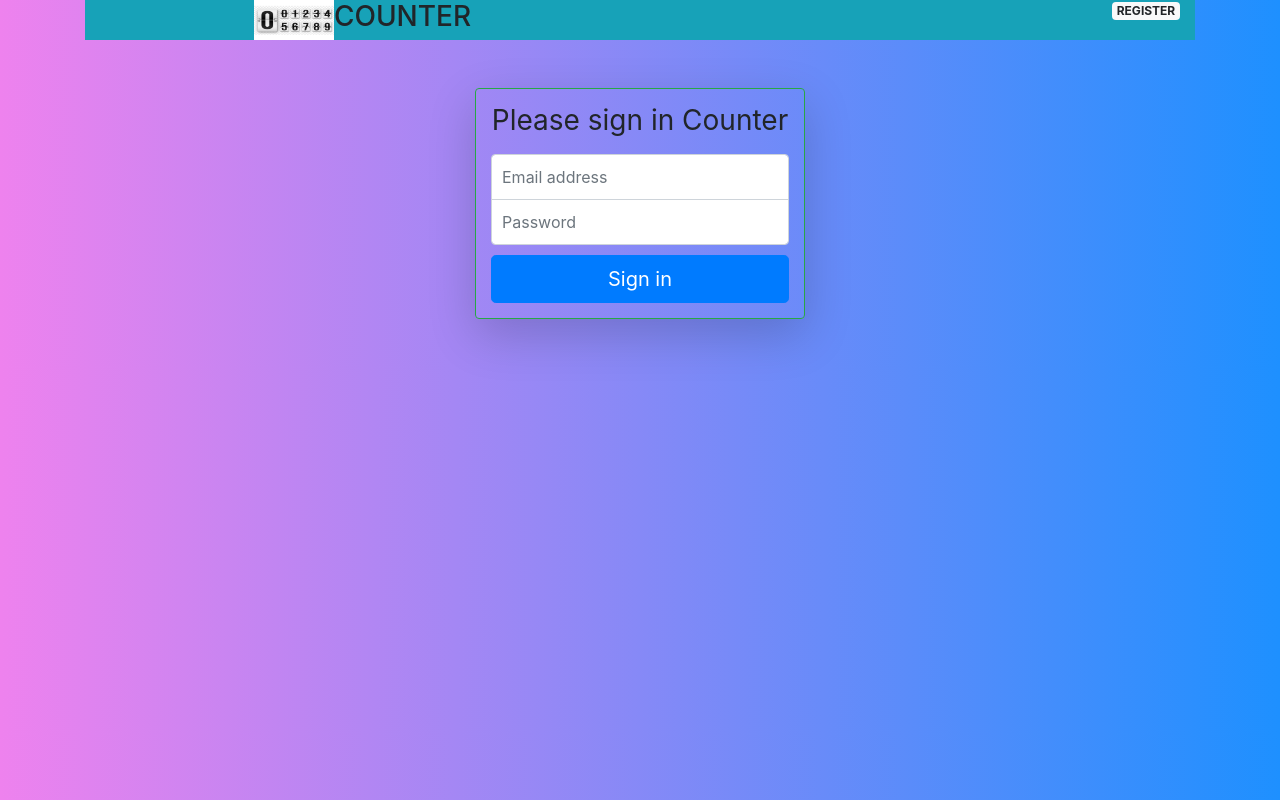
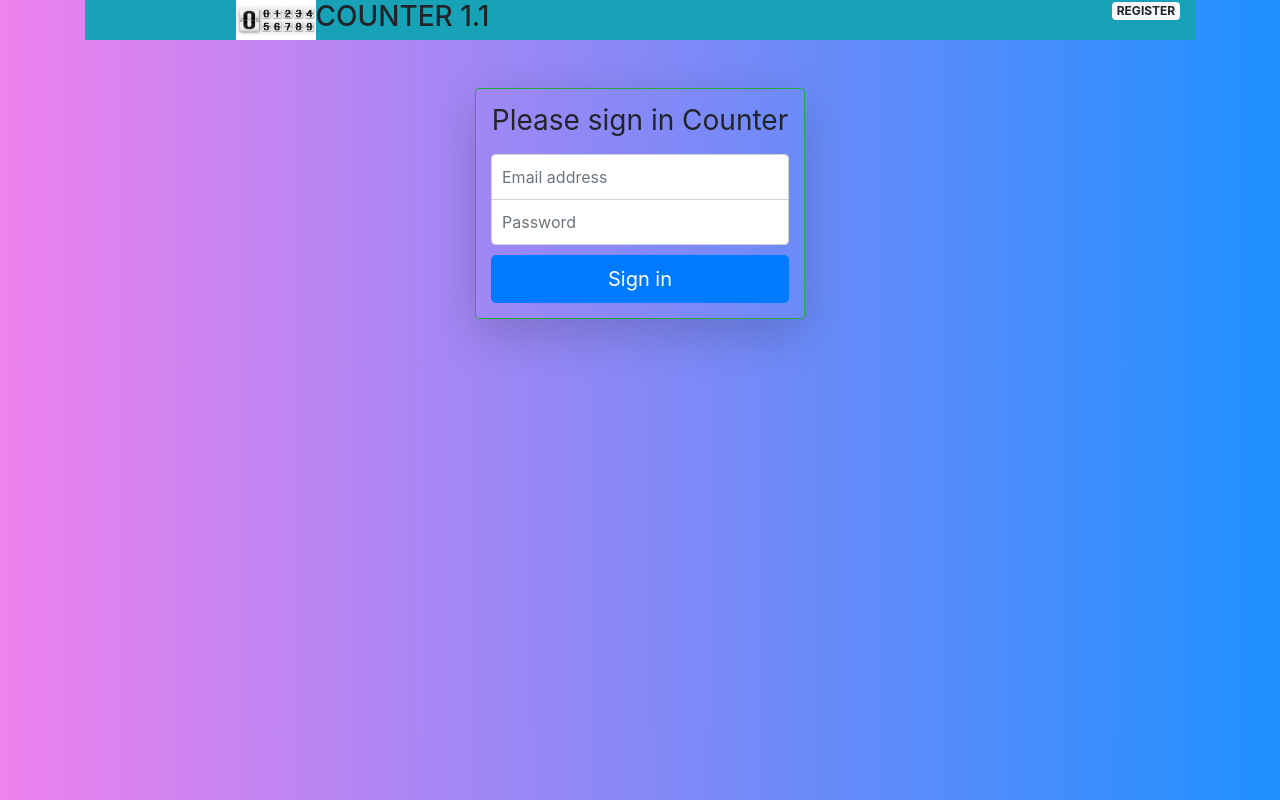
Before and after one commit to juguarpi/counter-frontend-firstweb, a React (Create React App) app: page / in a window 1280 px wide. Built offline with nearby package versions, Linux system fonts and the light colour scheme.

Commit message:
test update in github 1.1

```diff
--- a/src/Components/Navigation/Navigation.js
+++ b/src/Components/Navigation/Navigation.js
@@ -18,7 +18,7 @@ class Navigation extends Component {
                 <div className="row">
                     <div className="col-sm" href="#">
                         <img src={Logo} width="80" height="40" className="d-inline-block align-top" alt=""/>
-                        <h3 className="d-inline" >COUNTER</h3>
+                        <h3 className="d-inline" >COUNTER 1.1 </h3>
                     </div>
                     <div className ="col-sm text-right align-middle h6" >
                     { (signinStatus)?
```
